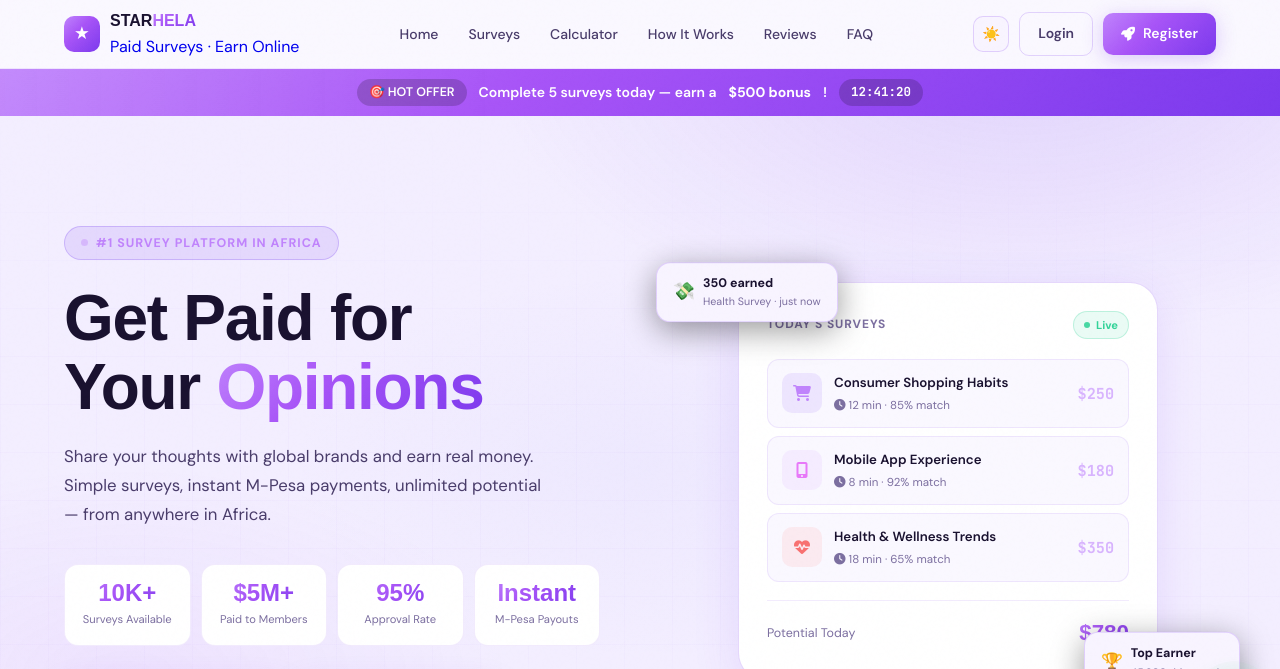
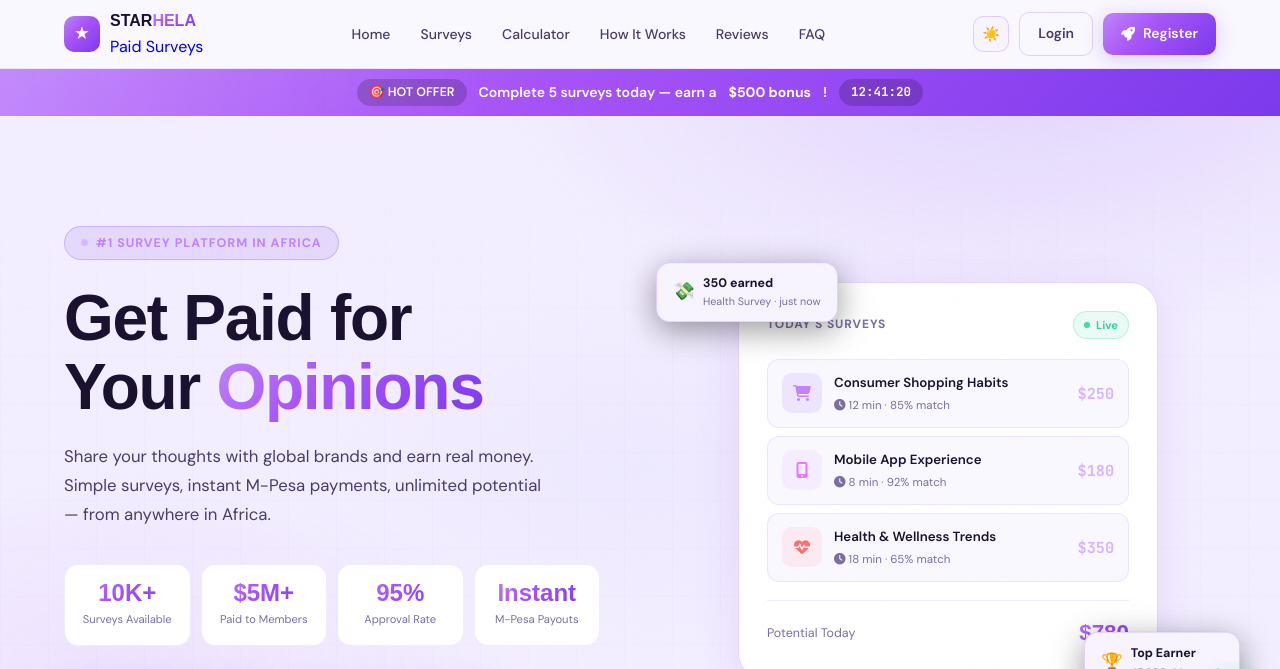
Before and after one commit to Vinnie-hub/starhelaagencies, a plain HTML site: page earn/surveys.html in a window 1280 px wide. Shown: the top 669 px of the page. Drawn offline with Linux system fonts and the light colour scheme.

Commit message:
Updated website

```diff
--- a/earn/surveys.html
+++ b/earn/surveys.html
@@ -2698,7 +2698,7 @@
             <div class="nav-logo-mark" aria-hidden="true">★</div>
             <div class="logo-text">
               <span class="nav-logo-name">STAR<em>HELA</em></span>
-              <div class="logo-sub">Paid Surveys · Earn Online</div>
+              <div class="logo-sub">Paid Surveys</div>
             </div>
           </a>
           <ul class="nav-links" role="list">
```
